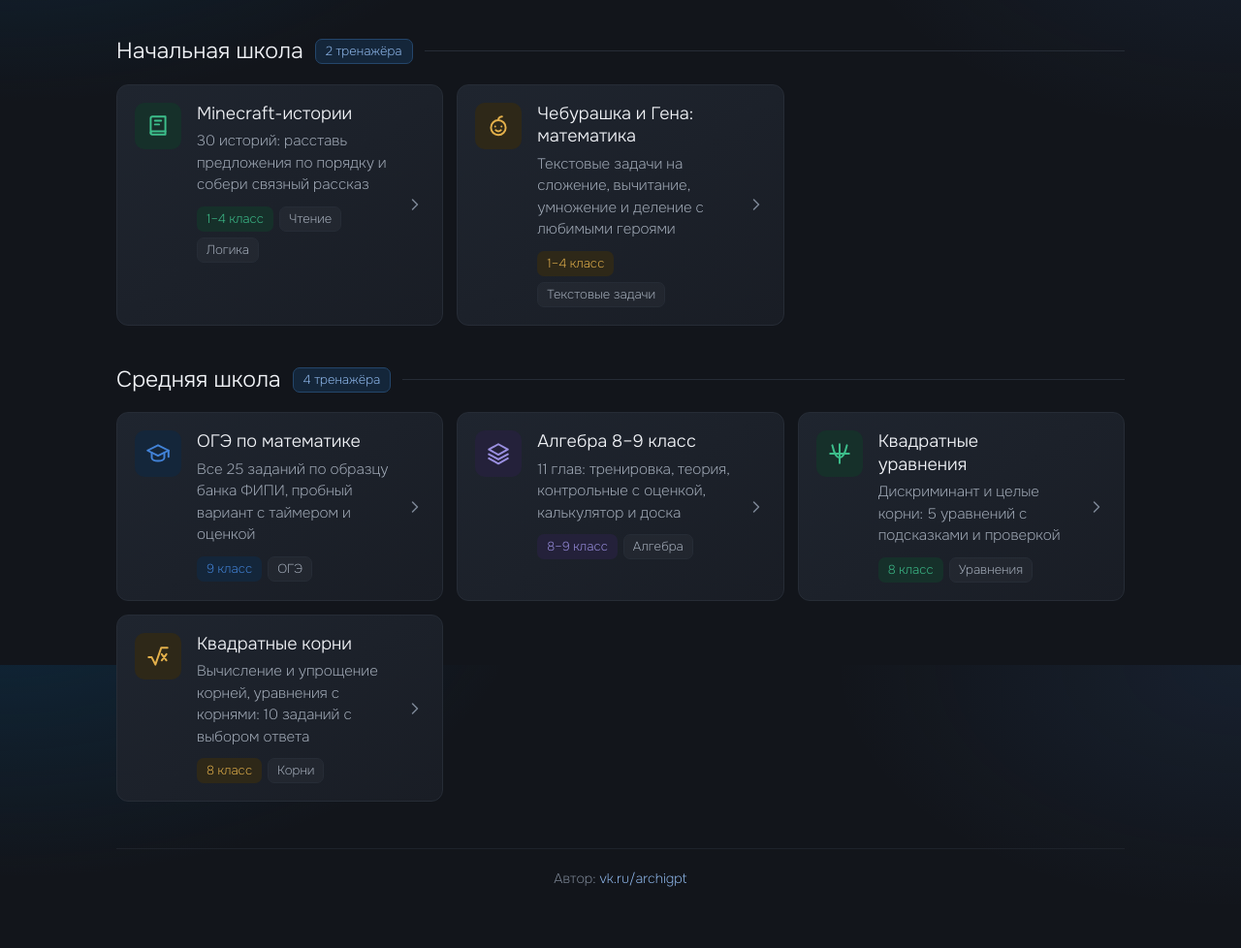
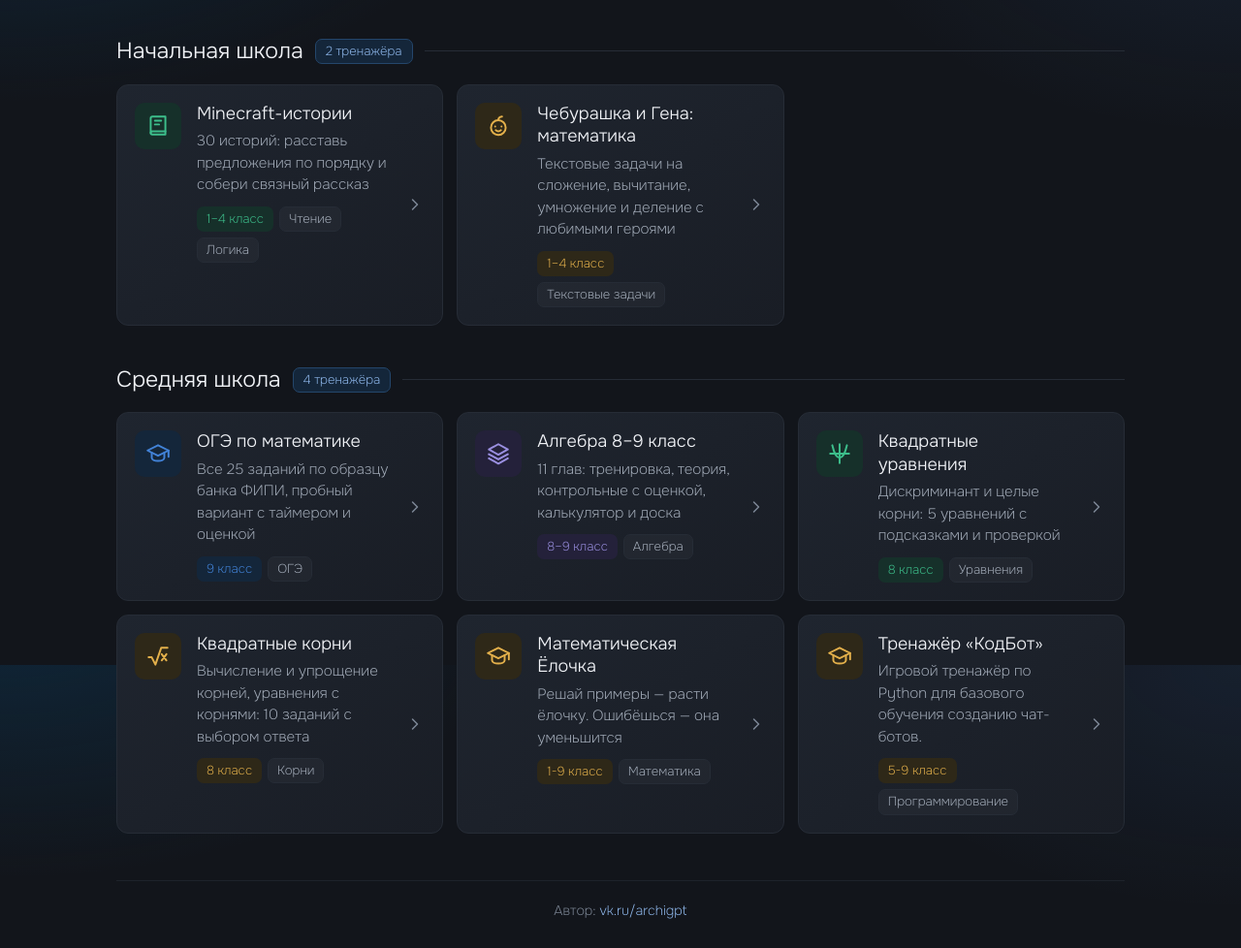
Before and after one commit to maynezs/mysite, a plain HTML site: page trainers.html in a window 1280 px wide. Shown: the part 114-1092 px from the top of the page at 97% size. Before the commit the page ends 1060 px from the top, so only its background shows below. Drawn offline with Linux system fonts and the light colour scheme.

Commit message:
Update trainers.html

```diff
--- a/trainers.html
+++ b/trainers.html
@@ -110,6 +110,24 @@
           </span>
           <span class="card__arrow" aria-hidden="true"><svg viewBox="0 0 24 24"><path d="M9 6l6 6-6 6"/></svg></span>
         </a>
+        <a class="card card--yellow" href="mathelka/mathelka.html" style="--i:5">
+          <span class="card__icon" aria-hidden="true"><svg viewBox="0 0 24 24"><path d="M2 9l10-5 10 5-10 5z"/><path d="M6 11v5c0 1.7 2.7 3 6 3s6-1.3 6-3v-5"/><path d="M22 9v6"/></svg></span>
+          <span class="card__body">
+            <span class="card__title">Математическая Ёлочка</span>
+            <span class="card__text">Решай примеры — расти ёлочку. Ошибёшься — она уменьшится</span>
+            <span class="card__tags"><span class="tag tag--accent">1-9 класс</span><span class="tag">Математика</span></span>
+          </span>
+          <span class="card__arrow" aria-hidden="true"><svg viewBox="0 0 24 24"><path d="M9 6l6 6-6 6"/></svg></span>
+        </a>
+        <a class="card card--yellow" href="kodbot/kodbot.html" style="--i:5">
+          <span class="card__icon" aria-hidden="true"><svg viewBox="0 0 24 24"><path d="M2 9l10-5 10 5-10 5z"/><path d="M6 11v5c0 1.7 2.7 3 6 3s6-1.3 6-3v-5"/><path d="M22 9v6"/></svg></span>
+          <span class="card__body">
+            <span class="card__title">Тренажёр «КодБот»</span>
+            <span class="card__text">Игровой тренажёр по Python для базового обучения созданию чат-ботов. </span>
+            <span class="card__tags"><span class="tag tag--accent">5-9 класс</span><span class="tag">Программирование</span></span>
+          </span>
+          <span class="card__arrow" aria-hidden="true"><svg viewBox="0 0 24 24"><path d="M9 6l6 6-6 6"/></svg></span>
+        </a>
       </div>
     </section>
   </main>
```
